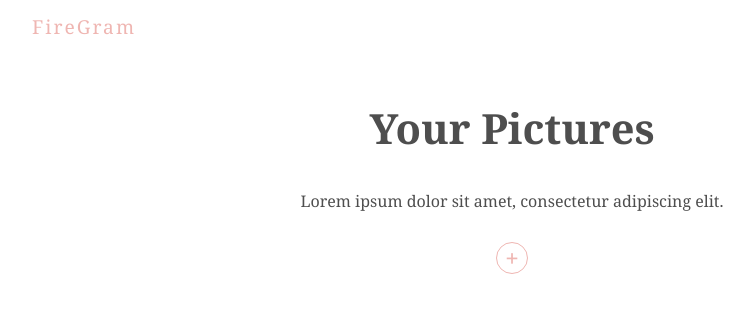
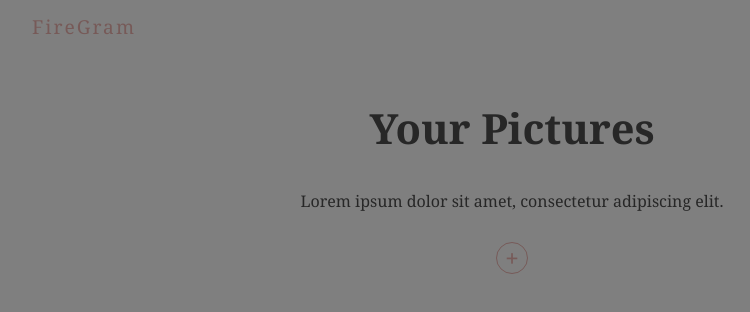
Before and after one commit to mariache/Firegram, a React (Create React App) app: page / in a window 1280 px wide. Shown: the top 312 px of the page, without its empty margins (128-878 px from the left). Built offline with nearby package versions, Linux system fonts and the light colour scheme; no server answers; the database is empty.

Commit message:
- stylimg for modal and backdrop;

```diff
--- a/src/index.css
+++ b/src/index.css
@@ -109,3 +109,20 @@ label:hover {
 }
 
 /* modal styles */
+.backdrop {
+  position: fixed;
+  top: 0;
+  left: 0;
+  width: 100%;
+  height: 100%;
+  background: rgba(0, 0, 0, 0.5);
+}
+
+.backdrop img {
+  display: block;
+  max-width: 60%;
+  max-height: 80%;
+  margin: 60px auto;
+  box-shadow: 3px 5px 7px rgba(0, 0, 0, 0.5);
+  border: 3px solid white;
+}
```
